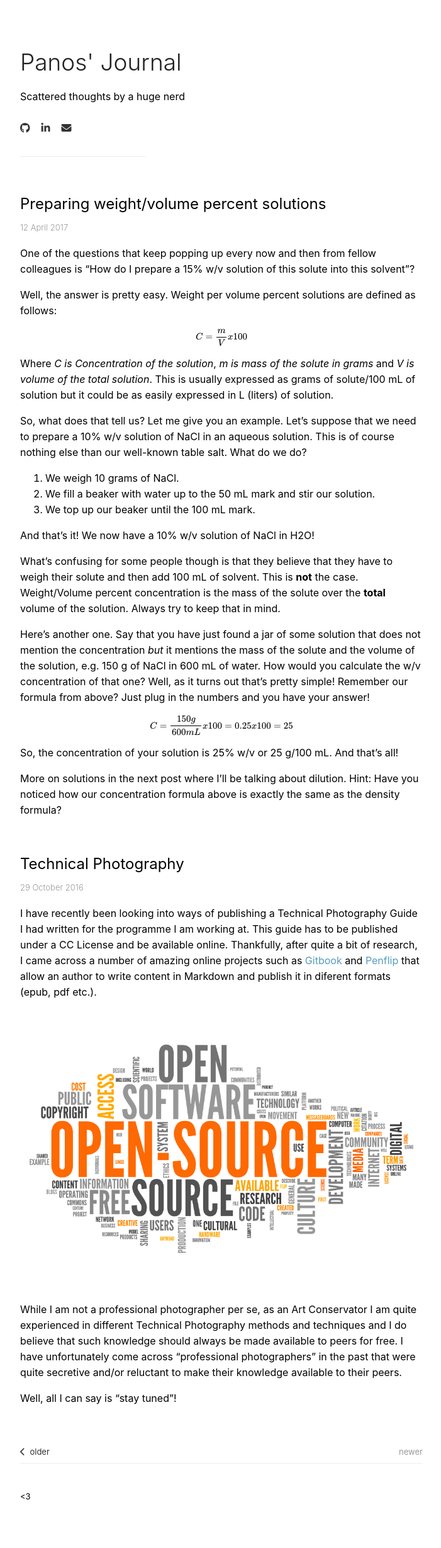
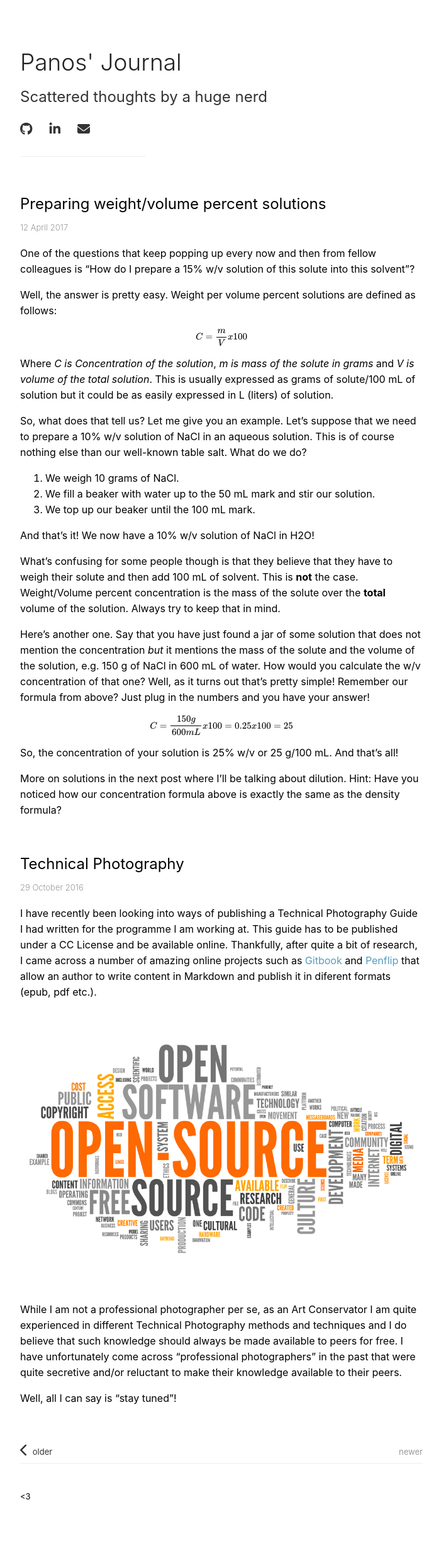
Before and after one commit to pgalatis/pgalatis.github.io, a Jekyll site: the page built from index.html, in a window 1280 px wide. Shown: the whole page at 63% size, without its empty margins (24-725 px from the left). Built offline with Jekyll 4.4.1, drawn with Linux system fonts in a browser that asks for light colours; nearby versions of some CDN libraries; formulas are drawn with MathJax 3; the list of posts is cut into pages by our own code.

Commit message:
Update style.css

```diff
--- a/css/style.css
+++ b/css/style.css
@@ -12,6 +12,15 @@ body.fade-out {
 
 header.top {
     max-width: 70%;
+}
+
+p.lead {
+	font-size: 24px;
+	color: #333;
+}
+
+.fa {
+	font-size: 20px !important;
 }
 
 .wrapper {
```
